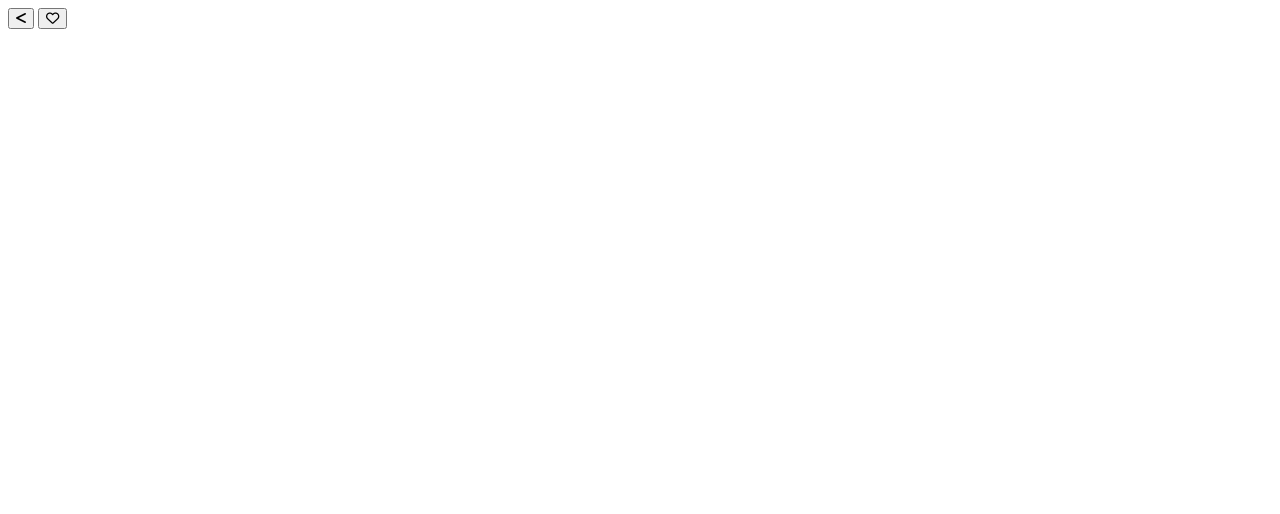
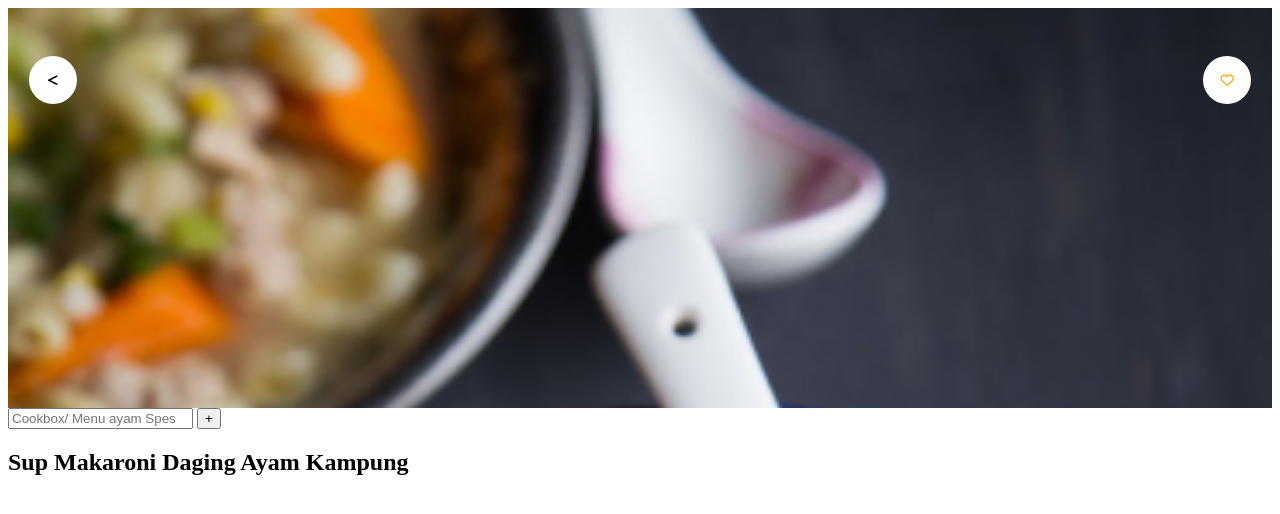
Before and after one commit to GSG-CF05/FoodApp-team15, a plain HTML site: page details/details.html in a window 1280 px wide. Drawn offline with Linux system fonts and the light colour scheme; files that its build step writes are made by us from their sources; a web font is replaced by a local one.

Commit message:
I have modified the path of the css file and added a new section containing input search, button inside it and text relates #11

```diff
--- a/details/details.html
+++ b/details/details.html
@@ -4,7 +4,13 @@
     <meta charset="UTF-8" />
     <meta http-equiv="X-UA-Compatible" content="IE=edge" />
     <meta name="viewport" content="width=device-width, initial-scale=1.0" />
-    <link rel="stylesheet" href="style/style.css" />
+    <link rel="stylesheet" href="./details.css" />
+    <!-- Google Font -->
+    <link
+      href="https://fonts.googleapis.com/css2?family=Recursive:wght@500&display=swap"
+      rel="stylesheet"
+    />
+
     <title>FoodApp</title>
     <!-- Font Awesome -->
     <script
@@ -13,8 +19,8 @@
     ></script>
   </head>
   <body>
-    <!-- HEADER SECTION -->
     <header class="header">
+      <div class="header-container">
         <div class="header-logo">
           <button class="arrow icon-properties">
             <i class="arrow-icon fas fa-less-than"></i>
@@ -23,6 +29,26 @@
             <i class="heart-icon far fa-heart"></i>
           </button>
         </div>
+      </div>
     </header>
+
+    <main class="main">
+      <section class="menu-details">
+        <div class="container-menu">
+          <form id="search" action="#">
+            <span>
+              <input
+                class="plus"
+                type="search"
+                name="gsearch"
+                placeholder="Cookbox/ Menu ayam Spesial"
+              />
+              <button class="btn-plus">+</button>
+            </span>
+          </form>
+          <h1 class="txt-menu">Sup Makaroni Daging Ayam Kampung</h1>
+        </div>
+      </section>
+    </main>
   </body>
 </html>
```
Lines whose indentation alone changed are shown as unchanged.
